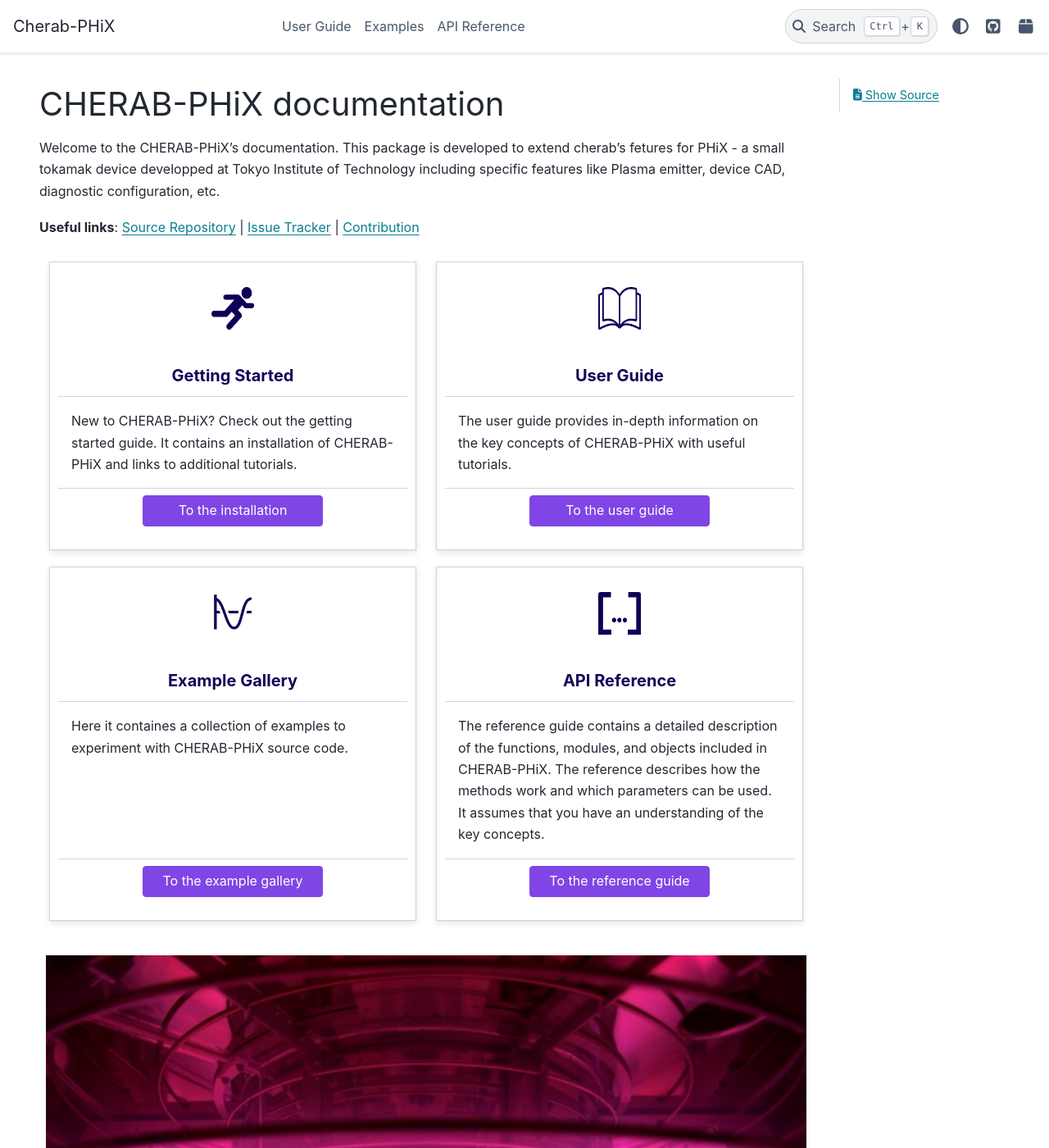
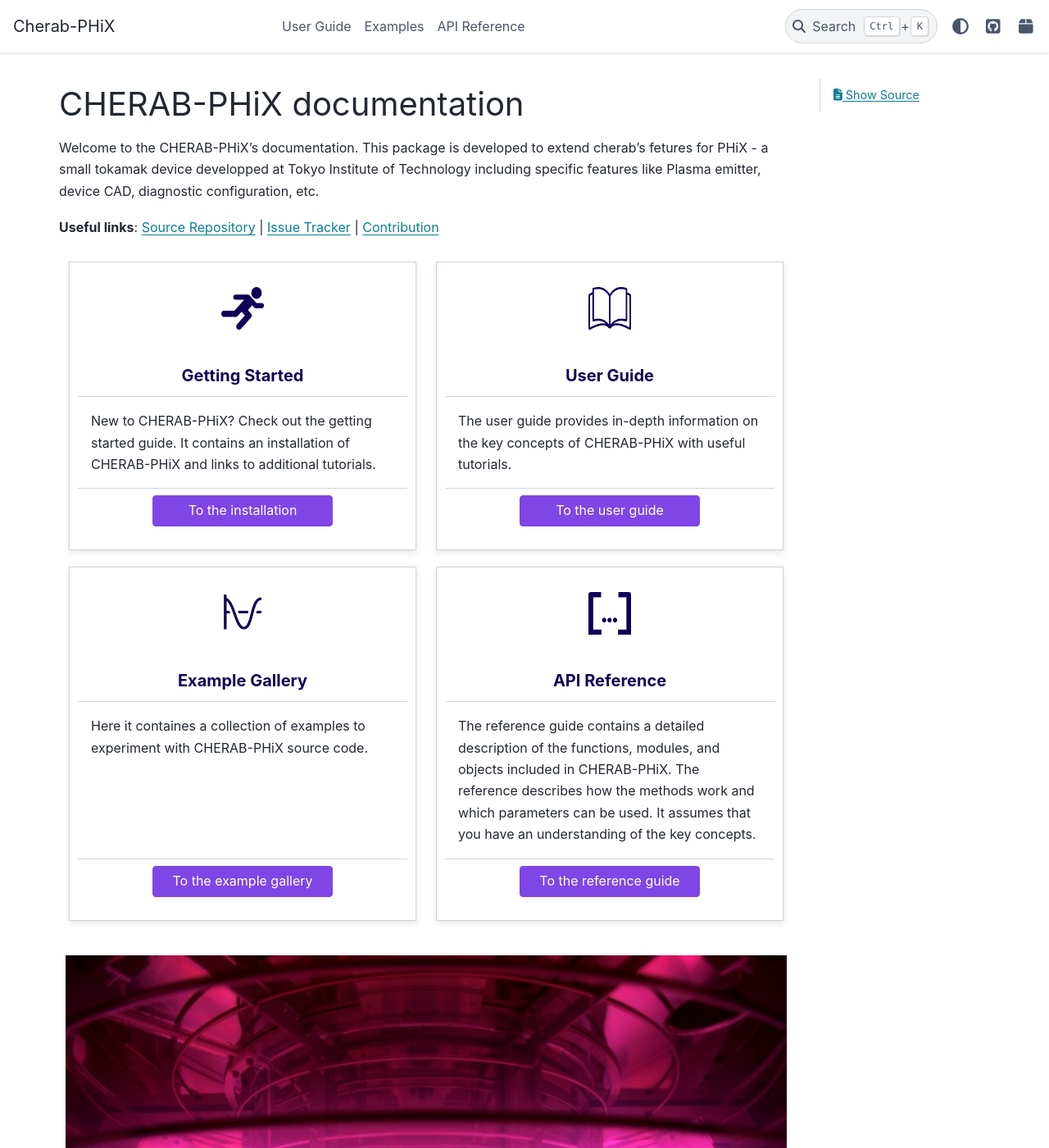
Before and after one commit to munechika-koyo/cherab_phix, a Sphinx documentation site: the page built from docs/index.rst, in a window 1280 px wide and 1400 px high. Shown: the whole window at 82% size. Built offline with Sphinx 7.4.7 and the PyData theme 0.15.4, drawn with Linux system fonts in a browser that asks for light colours; pages that are not in the unit, such as notebooks, are missing from menus; the version number could not be read and is left out.

Commit message:
💄 Remove max-width from .bd-main .bd-content .bd-article-container in custom.css.

```diff
--- a/docs/_static/custom.css
+++ b/docs/_static/custom.css
@@ -3,9 +3,6 @@
     max-width: 100rem;
 }
 
-.bd-main .bd-content .bd-article-container {
-    max-width: 90rem;
-}
 
 /* h2 color */
 h2 {
```
